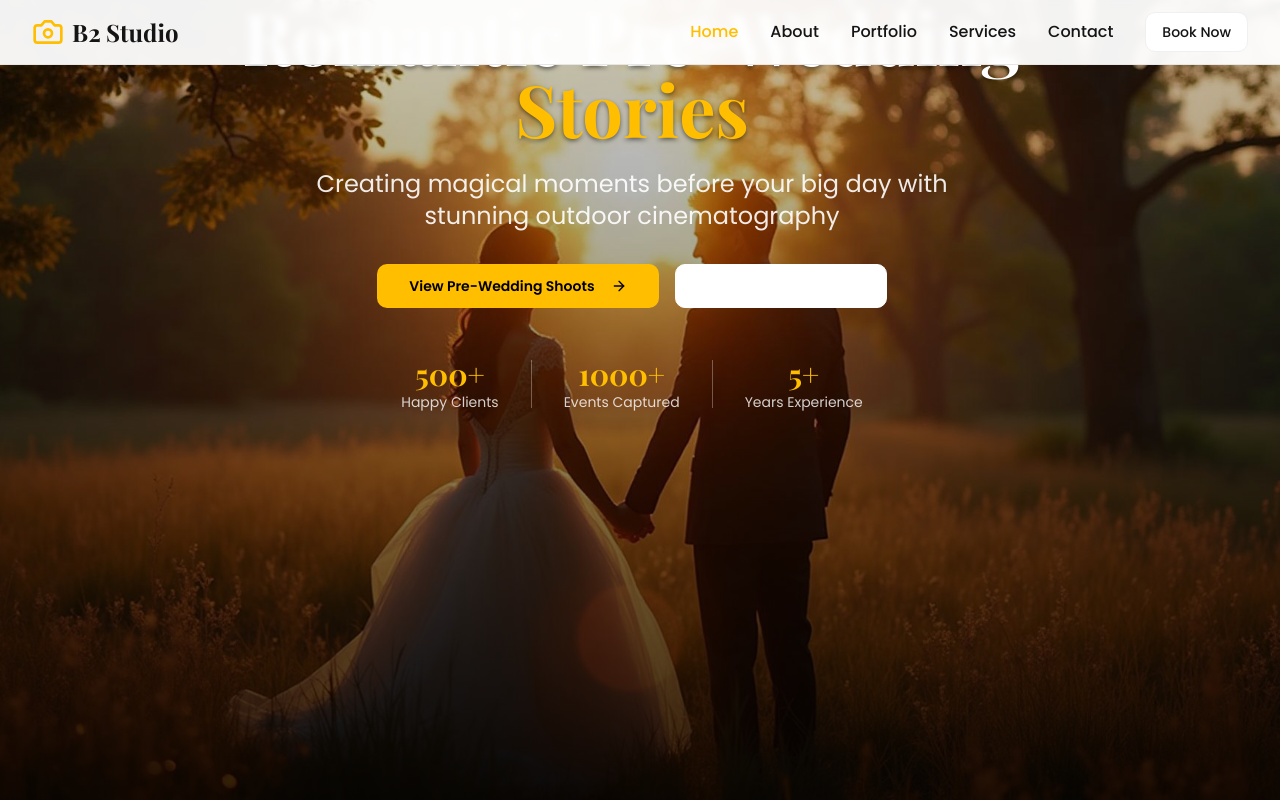
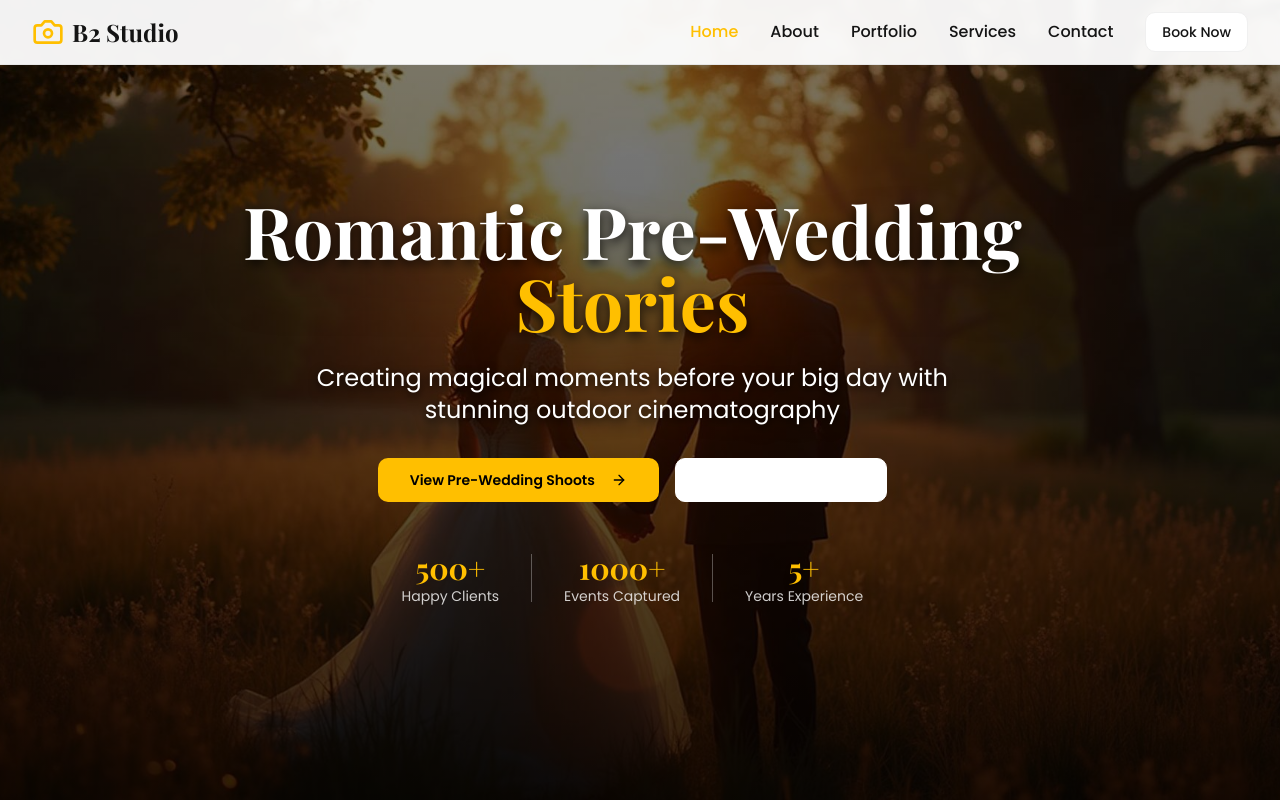
Before and after one commit to Rajeev22592/b2-studio-moments, a React (Vite) app: page / in a window 1280 px wide. Shown: the top 800 px of the page. Built offline with nearby package versions, Linux system fonts and the light colour scheme.

Commit message:
Fix: Ensure content visibility on hero slides

```diff
--- a/src/components/Hero.tsx
+++ b/src/components/Hero.tsx
@@ -62,20 +62,21 @@ const Hero = () => {
                 style={{ backgroundImage: `url(${slide.image})` }}
               />
 
-              {/* Overlay */}
-              <div className="hero-overlay" />
+              {/* Strong Overlay for Better Readability */}
+              <div className="absolute inset-0 bg-gradient-to-b from-black/50 via-black/60 to-black/80" />
 
               {/* Content */}
-              <div className="hero-content">
+              <div className="absolute inset-0 flex items-center justify-center z-10">
+                <div className="text-center text-white px-6 max-w-4xl mx-auto">
                   <div className="fade-in">
-                  <h1 className="text-5xl md:text-7xl font-bold mb-6 text-shadow">
+                    <h1 className="text-5xl md:text-7xl font-bold mb-6 drop-shadow-2xl" style={{ textShadow: '0 4px 12px rgba(0, 0, 0, 0.8)' }}>
                       {slide.title}
-                    <span className="block text-primary">{slide.subtitle}</span>
+                      <span className="block text-primary drop-shadow-2xl">{slide.subtitle}</span>
                     </h1>
                   </div>
 
                   <div className="fade-in-delay-1">
-                  <p className="text-xl md:text-2xl mb-8 text-white/90 max-w-2xl mx-auto">
+                    <p className="text-xl md:text-2xl mb-8 text-white max-w-2xl mx-auto drop-shadow-lg" style={{ textShadow: '0 2px 8px rgba(0, 0, 0, 0.8)' }}>
                       {slide.description}
                     </p>
                   </div>
@@ -94,18 +95,19 @@ const Hero = () => {
                   <div className="fade-in-delay-3 mt-12">
                     <div className="flex flex-col sm:flex-row items-center justify-center gap-8 text-white/80">
                       <div className="text-center">
-                      <div className="font-playfair text-3xl font-bold text-primary">500+</div>
+                        <div className="font-playfair text-3xl font-bold text-primary drop-shadow-lg">500+</div>
                         <div className="text-sm">Happy Clients</div>
                       </div>
                       <div className="hidden sm:block w-px h-12 bg-white/30"></div>
                       <div className="text-center">
-                      <div className="font-playfair text-3xl font-bold text-primary">1000+</div>
+                        <div className="font-playfair text-3xl font-bold text-primary drop-shadow-lg">1000+</div>
                         <div className="text-sm">Events Captured</div>
                       </div>
                       <div className="hidden sm:block w-px h-12 bg-white/30"></div>
                       <div className="text-center">
-                      <div className="font-playfair text-3xl font-bold text-primary">5+</div>
+                        <div className="font-playfair text-3xl font-bold text-primary drop-shadow-lg">5+</div>
                         <div className="text-sm">Years Experience</div>
+                      </div>
                     </div>
                   </div>
                 </div>
```
Lines whose indentation alone changed are shown as unchanged.
